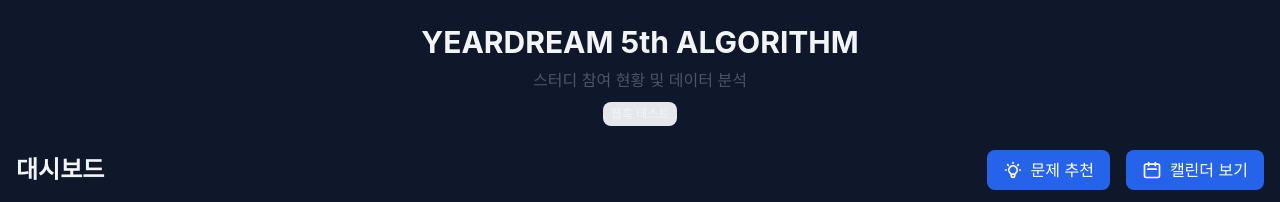
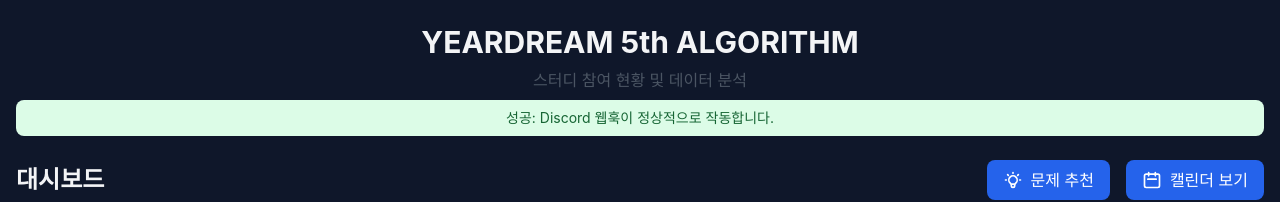
Before and after one commit to wnsgml7838/discord_bot, a Next.js app: page / in a window 1280 px wide. Shown: the top 202 px of the page. Built offline with nearby package versions, Linux system fonts and the light colour scheme; no server answers.

Commit message:
웹훅 테스트 코드 추가

```diff
--- a/pages/index.js
+++ b/pages/index.js
@@ -30,6 +30,7 @@ export default function Home() {
   const [loading, setLoading] = useState(true);
   const [error, setError] = useState(null);
   const [selectedImage, setSelectedImage] = useState(null);
+  const [webhookStatus, setWebhookStatus] = useState(null);
   const [statsData, setStatsData] = useState({
     totalSubmissions: 0,
     averagePerUser: 0,
@@ -48,34 +49,37 @@ export default function Home() {
     reminderEffectData: { labels: [], data: [] }
   });
 
-  // 웹훅 로깅 테스트
   useEffect(() => {
-    // 페이지 로드 시 환경 변수 및 웹훅 테스트
-    if (typeof window !== 'undefined') {
-      console.log('NEXT_PUBLIC_DISCORD_WEBHOOK_URL 상태:',
-        process.env.NEXT_PUBLIC_DISCORD_WEBHOOK_URL ? '설정됨 ✅' : '설정되지 않음 ❌');
+    // Discord Webhook 테스트
+    const testWebhook = async () => {
+      try {
+        console.log('Discord Webhook 테스트 시작...');
+        console.log('NEXT_PUBLIC_DISCORD_WEBHOOK_URL 환경 변수 확인:',
+          process.env.NEXT_PUBLIC_DISCORD_WEBHOOK_URL ? '설정됨 ✅' : '설정되지 않음 ❌');
 
-      // 직접 웹훅 호출 테스트 (배포된 사이트에서만 실행)
-      if (window.location.hostname !== 'localhost') {
-        console.log('웹훅 직접 호출 테스트 시작...');
+        // 직접 로깅 시도
+        if (process.env.NEXT_PUBLIC_DISCORD_WEBHOOK_URL) {
+          await logDirectToDiscord('page_load', null, 'index', {
+            test: true,
+            timestamp: new Date().toISOString(),
+            message: '메인 페이지 로드 테스트'
+          });
+          setWebhookStatus('성공: Discord 웹훅이 정상적으로 작동합니다.');
+          console.log('Discord 웹훅 테스트 성공');
+        } else {
+          setWebhookStatus('오류: NEXT_PUBLIC_DISCORD_WEBHOOK_URL이 설정되지 않았습니다.');
+          console.error('웹훅 URL이 설정되지 않음');
+        }
+      } catch (err) {
+        setWebhookStatus(`오류: ${err.message}`);
+        console.error('Discord 웹훅 테스트 실패:', err);
+      }
+    };
 
-        // 직접 Discord로 메시지 전송 시도
-        logDirectToDiscord('page_load_test', 'test_user', window.location.pathname, {
-          test: true,
-          host: window.location.hostname,
-          timestamp: new Date().toISOString()
-        })
-        .then(result => {
-          console.log('웹훅 테스트 결과:', result);
-        })
-        .catch(error => {
-          console.error('웹훅 테스트 오류:', error);
-        });
-      }
-    }
-  }, []);
+    // 페이지 로드 시 활동 로깅 및 웹훅 테스트
+    logUserActivity('index_page_view', null, { page: 'index' });
+    testWebhook();
 
-  useEffect(() => {
     // 로그 데이터 가져오기
     fetch('/api/logs')
       .then(response => {
@@ -194,26 +198,6 @@ export default function Home() {
     setSelectedImage(null);
   };
 
-  // 디버깅 웹훅 테스트 함수
-  const testWebhook = () => {
-    console.log('웹훅 수동 테스트 시작...');
-
-    logDirectToDiscord('manual_test', 'test_user', window.location.pathname, {
-      test: true,
-      manually_triggered: true,
-      host: window.location.hostname,
-      timestamp: new Date().toISOString()
-    })
-    .then(result => {
-      console.log('수동 웹훅 테스트 결과:', result);
-      alert(result.success ? '웹훅 테스트 성공! 콘솔에서 자세한 정보를 확인하세요.' : '웹훅 테스트 실패! 콘솔에서 오류를 확인하세요.');
-    })
-    .catch(error => {
-      console.error('수동 웹훅 테스트 오류:', error);
-      alert('웹훅 테스트 중 오류가 발생했습니다. 콘솔에서 자세한 정보를 확인하세요.');
-    });
-  };
-
   return (
     <div className="container mx-auto px-4 py-6">
       <Head>
@@ -225,15 +209,15 @@ export default function Home() {
       <header className="mb-6">
         <h1 className="text-3xl font-bold text-center mb-2">YEARDREAM 5th ALGORITHM </h1>
         <p className="text-center text-gray-600">스터디 참여 현황 및 데이터 분석</p>
-        {/* 개발자 도구용 디버그 버튼 (숨겨진 형태) */}
-        <div className="mt-2 text-center">
-          <button
-            onClick={testWebhook}
-            className="text-xs bg-gray-200 hover:bg-gray-300 px-2 py-1 rounded"
-          >
-            웹훅 테스트
-          </button>
-        </div>
+
+        {/* Discord Webhook 상태 표시 (개발 중일 때만 표시, 나중에 제거) */}
+        {webhookStatus && (
+          <div className={`mt-2 text-center text-sm p-2 rounded ${
+            webhookStatus.startsWith('성공') ? 'bg-green-100 text-green-800' : 'bg-red-100 text-red-800'
+          }`}>
+            {webhookStatus}
+          </div>
+        )}
       </header>
 
       <div className="flex justify-between items-center mb-6">
```
